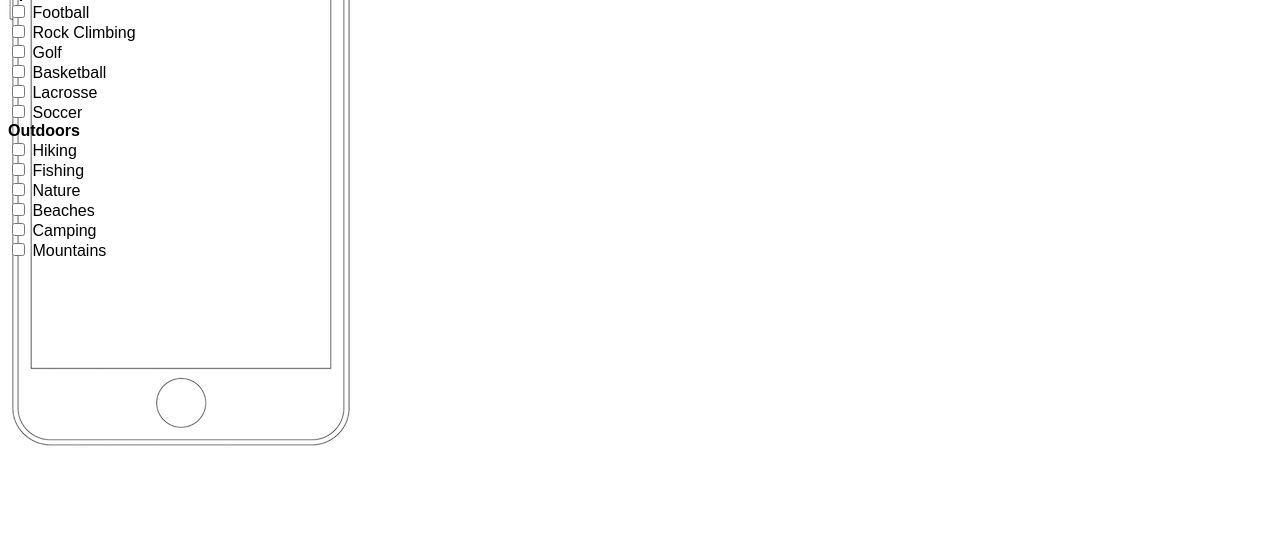
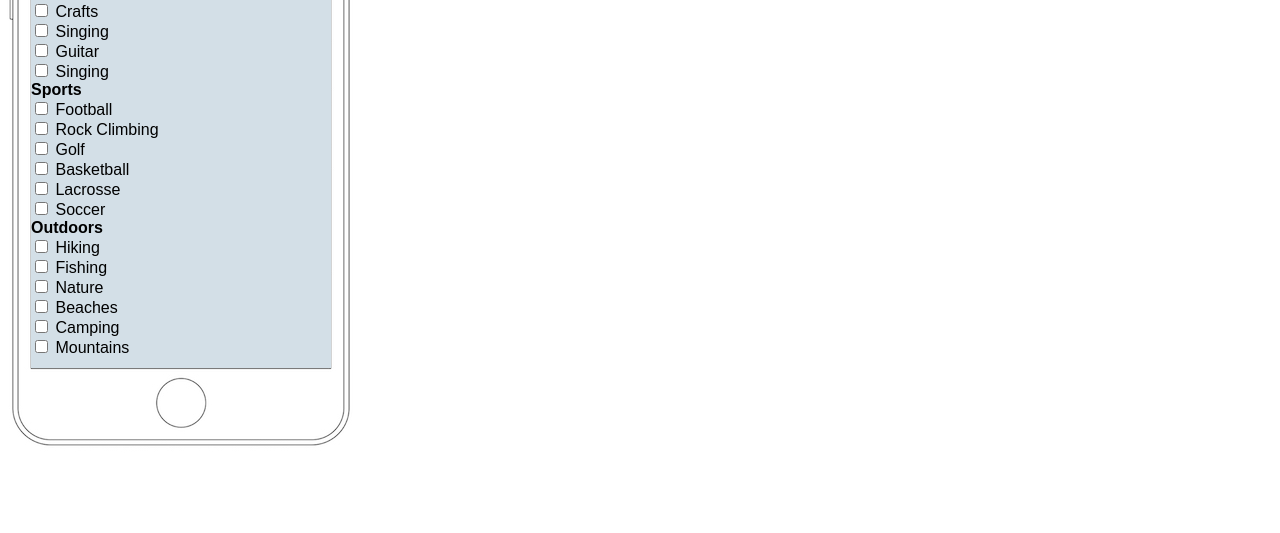
Before and after one commit to givesushi/EatWithMe, a plain HTML site: page interest.html in a window 1280 px wide. Shown: the part 267-800 px from the top of the page. Drawn offline with Linux system fonts and the light colour scheme.

Commit message:
Update styles.css

```diff
--- a/styles.css
+++ b/styles.css
@@ -221,3 +221,12 @@ a {
 	border: 1px solid black;
 	margin-left: 5px;
   }
+
+
+  #screen-interest{
+	height: 530px;
+	width: 300px;
+	margin: 105px 23px;
+	background-color: #D3DFE7;
+	overflow-y: scroll;
+  }
```
